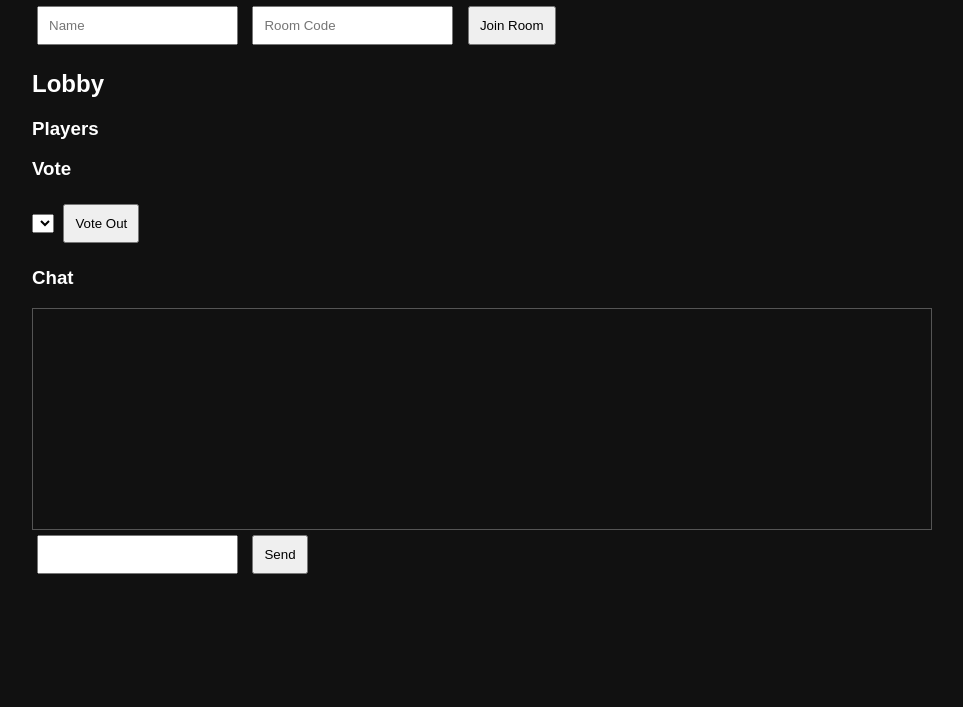
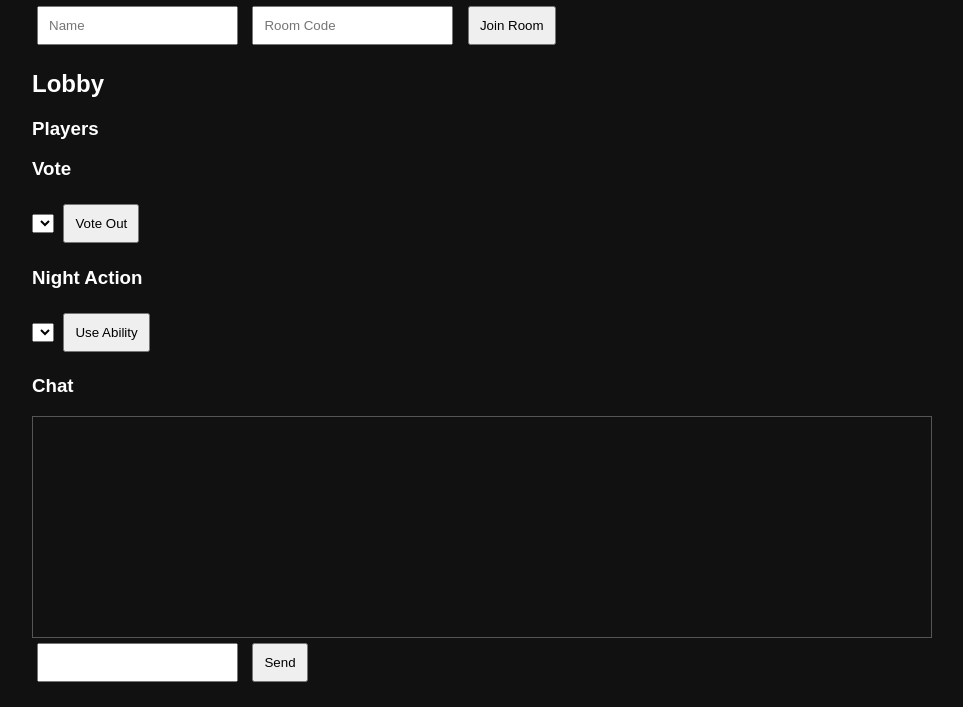
Before and after one commit to shjaiavdjwof/cautious-spoon, a website: page index.html in a window 1280 px wide. Shown: the part 99-806 px from the top of the page, without its empty margins (158-1121 px from the left). Drawn offline with nearby package versions, Linux system fonts and the light colour scheme; no server answers.

Commit message:
Add night action buttons and chat input

```diff
--- a/index.html
+++ b/index.html
@@ -65,6 +65,16 @@ Join Room
 Vote Out
 </button>
 
+<h3>Night Action</h3>
+
+<select id="actionTarget"></select>
+
+<button onclick="performAction()">
+Use Ability
+</button>
+
+<div id="abilityResult"></div>
+
 <h3>Chat</h3>
 <div id="chat"></div>
 
```
